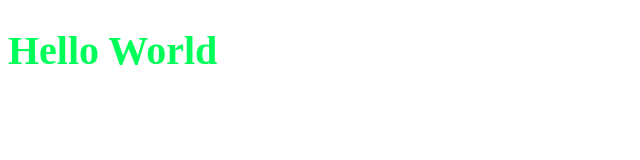
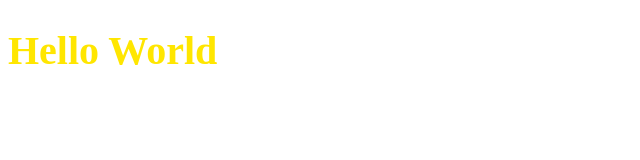
Before and after one commit to JkGiThuB821/portfoliowebsite.github.io, a plain HTML site: page index.html in a window 1280 px wide. Shown: the whole page, without its empty margins (0-640 px from the left). Drawn offline with Linux system fonts and the light colour scheme.

Commit message:
Test to check hosting

```diff
--- a/web.css
+++ b/web.css
@@ -1,4 +1,4 @@
 h1 {
     font-size: 2.5rem;
-    color: #00ff59;
+    color: #ffe600;
 }
```
